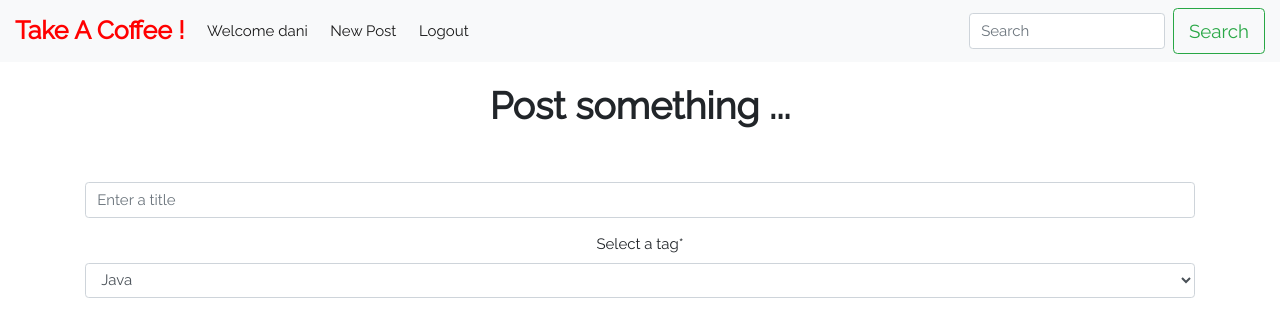
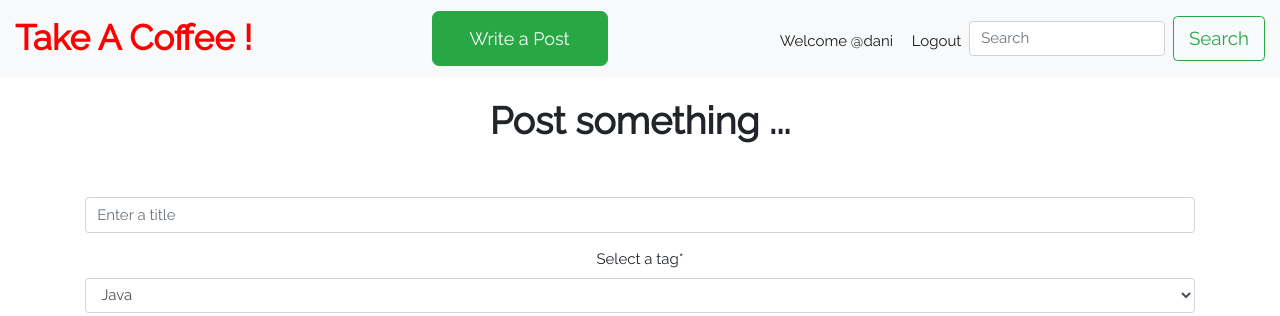
Before and after one commit to dani75i/BlogPython, a Django app: page /post in a window 1280 px wide. Shown: the top 316 px of the page. Run offline with Django 3.2, Linux system fonts and the light colour scheme; a user stored in the database is signed in; parts of the project's set-up code (start-up, migrations or seed data) failed here and were passed over; some libraries are stand-ins or nearby versions.

Commit message:
improve button write a post

```diff
--- a/appone/templates/appone/new_base.html
+++ b/appone/templates/appone/new_base.html
@@ -48,31 +48,50 @@ body,h1,h2,h3,h4,h5 {font-family: "Raleway", sans-serif}
 
 
 <nav class="navbar navbar-expand-lg navbar-light bg-light">
-  <a style="font-weight:bold; font-size:25px; color:red" class="navbar-brand" href="{% url 'home' %}"> Take A Coffee !</a>
+  <a style="font-weight:bold; font-size:35px; color:red" class="navbar-brand" href="{% url 'home' %}"> Take A Coffee !</a>
   <button class="navbar-toggler" type="button" data-toggle="collapse" data-target="#navbarTogglerDemo02" aria-controls="navbarTogglerDemo02" aria-expanded="false" aria-label="Toggle navigation">
     <span class="navbar-toggler-icon"></span>
   </button>
 
   <div class="collapse navbar-collapse" id="navbarTogglerDemo02">
-    <ul class="navbar-nav mr-auto mt-2 mt-lg-0">
+    <!--<ul class="navbar-nav ml-auto mt-2 mt-lg-0">-->
 
       {% if user.is_authenticated %}
+<ul class="navbar-nav ml-auto mt-2 mt-lg-0">
       <li class="nav-item active">
-        <a class="nav-link" href="{% url 'profile' %}"><p class="nav"><span>Welcome {{ user.username }}</span></p></a>
+        <button style="border-radius: 7px;" type="button" class="btn btn-success btn-xs">
+          <a class="nav-link" href="{% url 'post' %}"><p style="color:white; font-size:18px; font-weight:italic" class="nav">
+                  <span class="glyphicon glyphicon-pencil"></span>&nbsp; &nbsp; Write a Post &nbsp; &nbsp;</p>
+          </a>
+        </button>
+        </ul>
+      </li>
+  <ul class="navbar-nav ml-auto mt-2 mt-lg-0">
+      <li class="nav-item active">
+        <a class="nav-link " href="{% url 'profile' %}"><p style="padding-top:5px" class="nav"><span >Welcome @{{ user.username }}</span></p></a>
+
       </li>
       <li class="nav-item active">
-        <a class="nav-link" href="{% url 'post' %}"><p class="nav"><span class="glyphicon glyphicon-pencil"></span>&nbsp; New Post</p></a>
+        <a class="nav-link" href="{% url 'logout' %}"><p style="padding-top:5px" class="nav"><span class="glyphicon glyphicon-off"></span>&nbsp;Logout</p></a>
       </li>
+</ul>
+      {% else %}
+    <ul class="navbar-nav ml-auto mt-2 mt-lg-0">
       <li class="nav-item active">
-        <a class="nav-link" href="{% url 'logout' %}"><p class="nav"><span class="glyphicon glyphicon-off"></span>&nbsp; Logout</p></a>
-      </li>
-      {% else %}
+        <button style="font-family: Arial;border-radius: 6px;border: 1px solid black; background-color: #00BFFF;" type="button" class="btn btn-success btn-sm">
+          <a class="nav-link" href="{% url 'login' %}"><p style="color:white; font-size:18px;" class="nav">
+                 &nbsp; <span class="glyphicon glyphicon-pencil"></span>&nbsp; &nbsp; Write a Post &nbsp; &nbsp;</p>
+          </a>
+        </button>
+        </ul>
+    <ul class="navbar-nav ml-auto mt-2 mt-lg-0">
        <li class="nav-item active">
         <a class="nav-link" href="{% url 'register' %}"><p class="nav"><span class="glyphicon glyphicon-user"></span>&nbsp; Sign Up</p></a>
       </li>
       <li class="nav-item active">
         <a class="nav-link" href="{% url 'login' %}"><p class="nav"><span class="glyphicon glyphicon-log-in"></span> &nbsp; Login</p></a>
       </li>
+      </ul>
       {% endif %}
     </ul>
     <form class="form-inline my-2 my-lg-0" action="{% url 'search' %}" method="GET">
```
Also changed, not shown: users/templates/users/login.html (+13 -0 lines).
